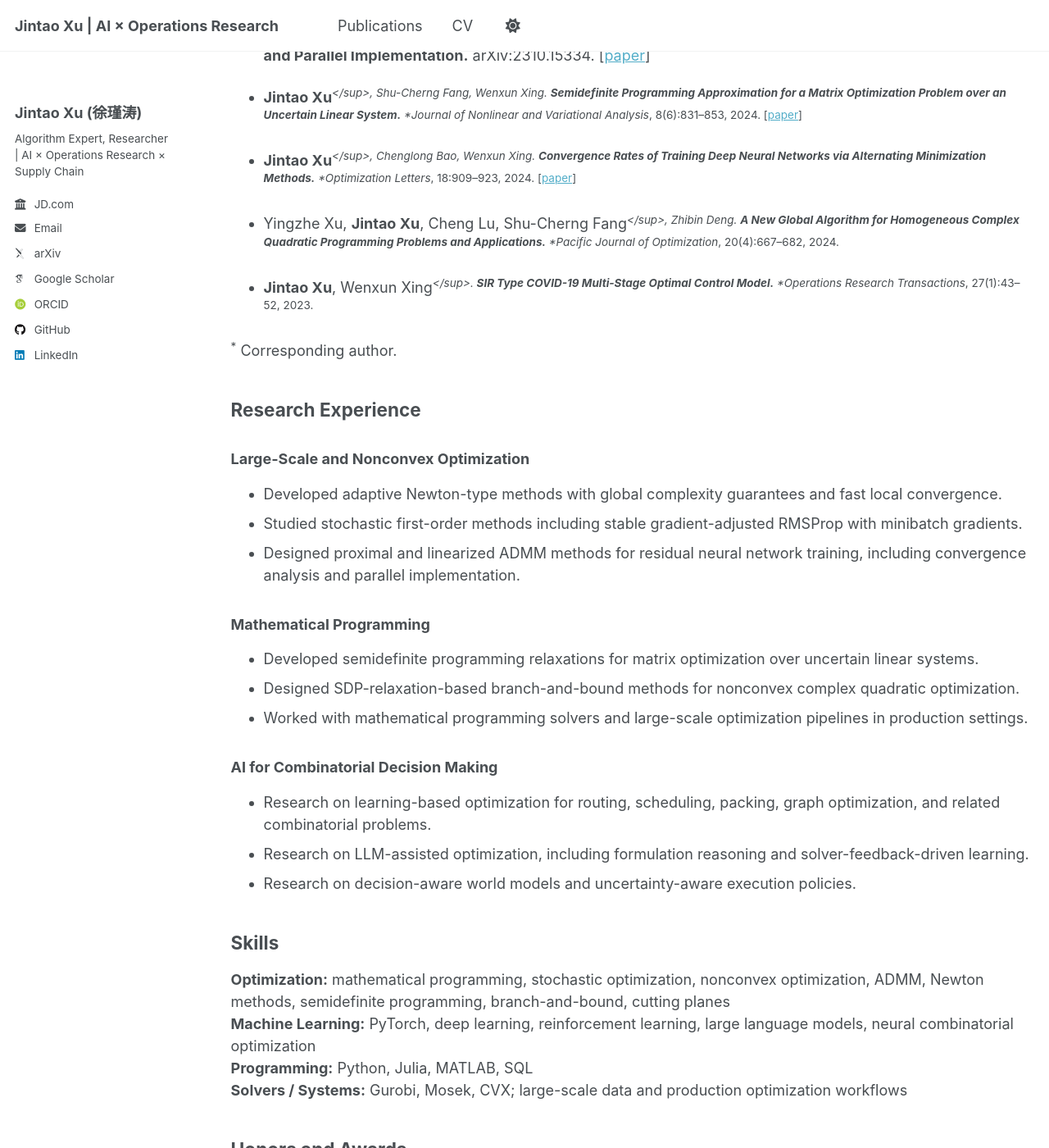
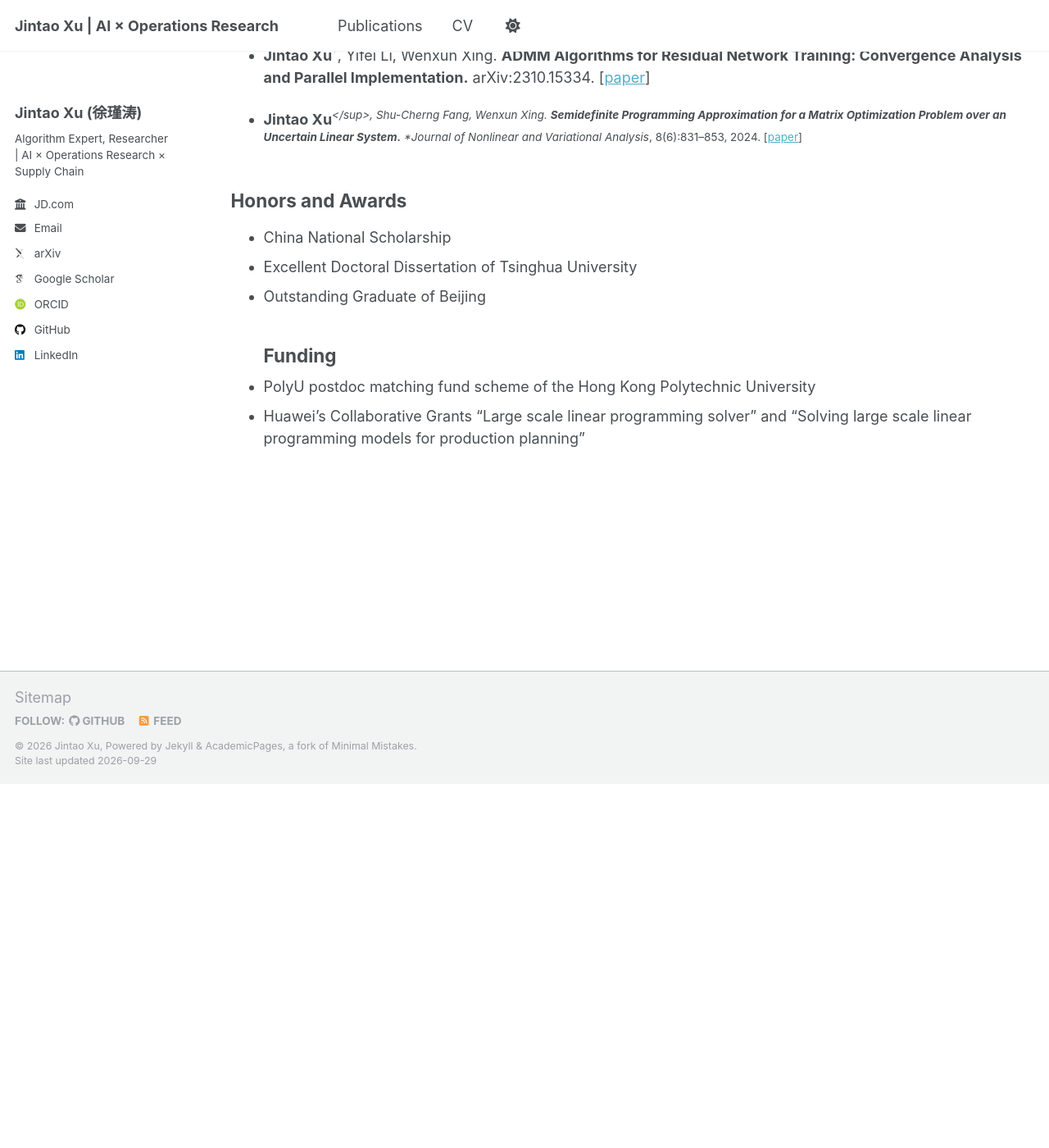
Before and after one commit to JintaoXuMath/JintaoXuMath.github.io, a Jekyll site: the page built from _pages/cv.md, in a window 1280 px wide and 1400 px high, scrolled down 1709 px. Shown: the whole window at 82% size. Built offline with Jekyll 4.4.1, drawn with Linux system fonts in a browser that asks for light colours; some web fonts are replaced; after the commit the page ends 2665 px from its top, so only the background shows below that; some of the changed text lies outside the part shown.

Commit message:
Revise CV with updated education, research, and funding
Updated education and research interests sections, added new publications, and included funding information.

```diff
--- a/_pages/cv.md
+++ b/_pages/cv.md
@@ -24,31 +24,31 @@ Department of Applied Mathematics; worked with [Prof. Defeng Sun](https://www.po
 ## Education
 
 **Ph.D. in Mathematics (Operations Research / Mathematical Programming / Artificial Intelligence)**, Tsinghua University, 2019.09 – 2024.01 (Graduate Early)
-Department of Mathematical Sciences; supervised by [Prof. Wenxun Xing](https://www.genealogy.math.ndsu.nodak.edu/id.php?id=182440).
-
-- Excellent Doctoral Dissertation of Tsinghua University
-- Outstanding Graduate of Beijing
+Department of Mathematical Sciences; supervised by [Prof. Wenxun Xing](https://www.genealogy.math.ndsu.nodak.edu/id.php?id=182440) and [Prof. Shu-Cherng Fang](https://ise.ncsu.edu/people/fang/).
 
 ## Research Interests
 
-- AI for Operations Research and optimization agents
+- LLM / Agent / GNN for operations research
 - Neural combinatorial optimization
+- Heuristic algorithm, parallel computing, computational complexity
 - Supply chain, inventory, replenishment, allocation, and fulfillment optimization
+- Learning for sequential decision making and world models
 - Large-scale, stochastic, and nonconvex optimization
-- Learning for sequential decision making and world models
 - Semidefinite programming and global optimization
 
 ## Recent Work
 
-- **Jintao Xu**, Yingzheng Ma, Jiong Dong, Yongzhi Qi, Jianshen Zhang. **Large Language Model for Operations Research Formulation Selection in Multi-Warehouse Inventory Allocation.** arXiv:2607.25956, 2026. [[paper](https://arxiv.org/abs/2607.25956)]
+- **Jintao Xu**, Zhengyu Chen, Ben Zhang, Yongzhi Qi, Jianshen Zhang. **When Should a World Model Move? Loss-Conditioned State Execution.** arXiv:2609.15801, 2026. [[paper](https://arxiv.org/abs/2609.15801)]
 
 - Yuanyu Li, **Jintao Xu**, Zijiang Liu, Yongzhi Qi, Ningxuan Kang, Jianshen Zhang, Wei Qi, Chen Xie, Zuo-Jun Max Shen. **SSPO: Structure-Aware Similarity-Weighted Preference Optimization for Neural Combinatorial Optimization.** arXiv:2608.12443, 2026. [[paper](https://arxiv.org/abs/2608.12443)]
 
-- **Jintao Xu**, Zhengyu Chen, Ben Zhang, Yongzhi Qi, Jianshen Zhang. **When Should a World Model Move? Loss-Conditioned State Execution.** arXiv:2609.15801, 2026. [[paper](https://arxiv.org/abs/2609.15801)]
+- **Jintao Xu**, Yingzheng Ma, Jiong Dong, Yongzhi Qi, Jianshen Zhang. **Large Language Model for Operations Research Formulation Selection in Multi-Warehouse Inventory Allocation.** arXiv:2607.25956, 2026. [[paper](https://arxiv.org/abs/2607.25956)]
 
 - **Jintao Xu**, Yingzheng Ma, Jiong Dong, Yongzhi Qi, Jianshen Zhang, Dongyang Geng, Anni Zhang. **Solver-Verified Formulation Generation and Selection for Multi-Warehouse Inventory Allocation Using Large Language Models.** arXiv:2606.29366, 2026. [[paper](https://arxiv.org/abs/2606.29366)]
 
 ## Selected Publications
+
+- Zheng Qu, Defeng Sun and **Jintao Xu** (alpha-beta order). **Progressive Bound Strengthening via Doubly Nonnegative Cutting Planes for Nonconvex Quadratic Programs**, arXiv:2510.02948, 2025. [[paper](https://arxiv.org/abs/2510.02948)]
 
 - Yuhao Zhou, **Jintao Xu**, Bingrui Li, Chenglong Bao, Chao Ding, Jun Zhu. **A Regularized Newton Method for Nonconvex Optimization with Global and Local Complexity Guarantees.** *Advances in Neural Information Processing Systems 38 (NeurIPS 2025)*. [[paper](https://proceedings.neurips.cc/paper_files/paper/2025/hash/6a39cf3b666f8bdb2223f253981f3869-Abstract-Conference.html)]
 
@@ -58,71 +58,10 @@ Department of Mathematical Sciences; supervised by [Prof. Wenxun Xing](https://w
 
 - **Jintao Xu**<sup>*</sup>, Shu-Cherng Fang, Wenxun Xing. **Semidefinite Programming Approximation for a Matrix Optimization Problem over an Uncertain Linear System.** *Journal of Nonlinear and Variational Analysis*, 8(6):831–853, 2024. [[paper](https://jnva.biemdas.com/archives/2536)]
 
-- **Jintao Xu**<sup>*</sup>, Chenglong Bao, Wenxun Xing. **Convergence Rates of Training Deep Neural Networks via Alternating Minimization Methods.** *Optimization Letters*, 18:909–923, 2024. [[paper](https://link.springer.com/article/10.1007/s11590-023-02026-4)]
-
-- Yingzhe Xu, **Jintao Xu**, Cheng Lu, Shu-Cherng Fang<sup>*</sup>, Zhibin Deng. **A New Global Algorithm for Homogeneous Complex Quadratic Programming Problems and Applications.** *Pacific Journal of Optimization*, 20(4):667–682, 2024.
-
-- **Jintao Xu**, Wenxun Xing<sup>*</sup>. **SIR Type COVID-19 Multi-Stage Optimal Control Model.** *Operations Research Transactions*, 27(1):43–52, 2023.
-
-<sup>*</sup> Corresponding author.
-
-## Research Experience
-
-### Large-Scale and Nonconvex Optimization
-
-- Developed adaptive Newton-type methods with global complexity guarantees and fast local convergence.
-- Studied stochastic first-order methods including stable gradient-adjusted RMSProp with minibatch gradients.
-- Designed proximal and linearized ADMM methods for residual neural network training, including convergence analysis and parallel implementation.
-
-### Mathematical Programming
-
-- Developed semidefinite programming relaxations for matrix optimization over uncertain linear systems.
-- Designed SDP-relaxation-based branch-and-bound methods for nonconvex complex quadratic optimization.
-- Worked with mathematical programming solvers and large-scale optimization pipelines in production settings.
-
-### AI for Combinatorial Decision Making
-
-- Research on learning-based optimization for routing, scheduling, packing, graph optimization, and related combinatorial problems.
-- Research on LLM-assisted optimization, including formulation reasoning and solver-feedback-driven learning.
-- Research on decision-aware world models and uncertainty-aware execution policies.
-
-## Skills
-
-**Optimization:** mathematical programming, stochastic optimization, nonconvex optimization, ADMM, Newton methods, semidefinite programming, branch-and-bound, cutting planes
-**Machine Learning:** PyTorch, deep learning, reinforcement learning, large language models, neural combinatorial optimization
-**Programming:** Python, Julia, MATLAB, SQL
-**Solvers / Systems:** Gurobi, Mosek, CVX; large-scale data and production optimization workflows
-
 ## Honors and Awards
-
-### Tsinghua University
-
-- Excellent Doctoral Dissertation of Tsinghua University, 2024
-- Outstanding Graduate of Beijing, 2024
-- Tsinghua University–Zhaoyi Innovation Scholarship, 2023
-- Zhao Fangxiong Scholarship, 2023
-- Friends of Tsinghua University–Zhuji Excellence Scholarship, 2022
-- Excellent Teaching Assistant Award, 2022
-- Huiyan Excellence Scholarship, 2021
-- Excellent Teaching Assistant (multiple semesters), 2020–2023
-
-### Lanzhou University
-
-- Outstanding Graduate, 2018
-- China National Scholarship, 2018
-- Second Prize, Final of the National College Students Mathematical Competition, 2018
-- Merit Student of Colleges and Universities in Gansu Province, 2017
-
-## Selected Talks
-
-- *A Matrix Optimization Problem over an Uncertain Linear System and Its Semidefinite Programming Approximations.* MOS2023, Chengdu, 2023.
-- *A Multi-Stage Optimal Control Model for COVID-19.* MOS2021, 2021.
-
-## Teaching
-
-Teaching Assistant at Tsinghua University for courses including:
-
-- Modern Methods for Optimization
-- Algorithm Analysis and Design
-- Probability and Stochastic Processes
-- Probability and Statistics
+- China National Scholarship
+- Excellent Doctoral Dissertation of Tsinghua University
+- Outstanding Graduate of Beijing
+## Funding
+- PolyU postdoc matching fund scheme of the Hong Kong Polytechnic University
+- Huawei's Collaborative Grants "Large scale linear programming solver" and "Solving large scale linear programming models for production planning"
```
